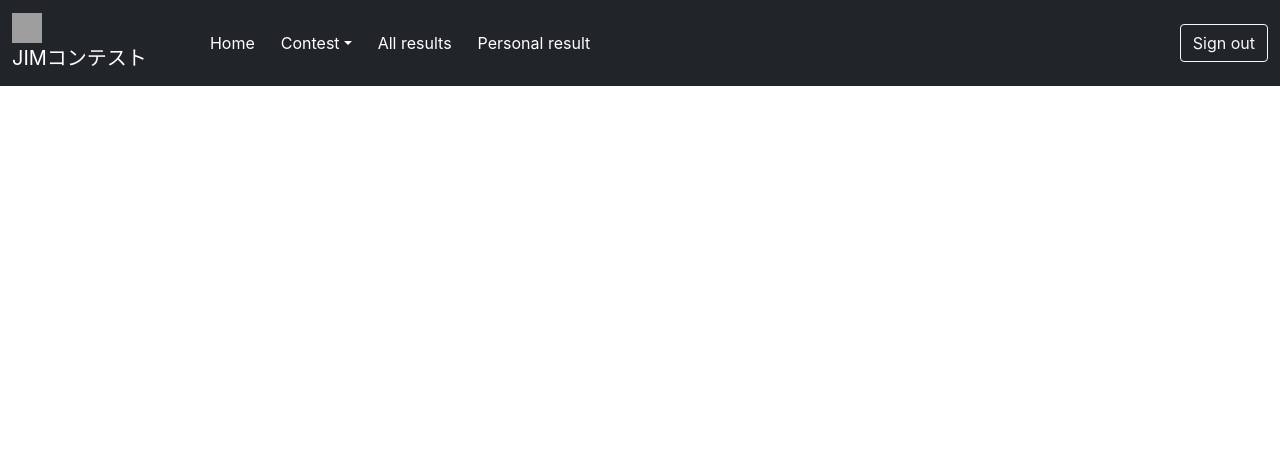
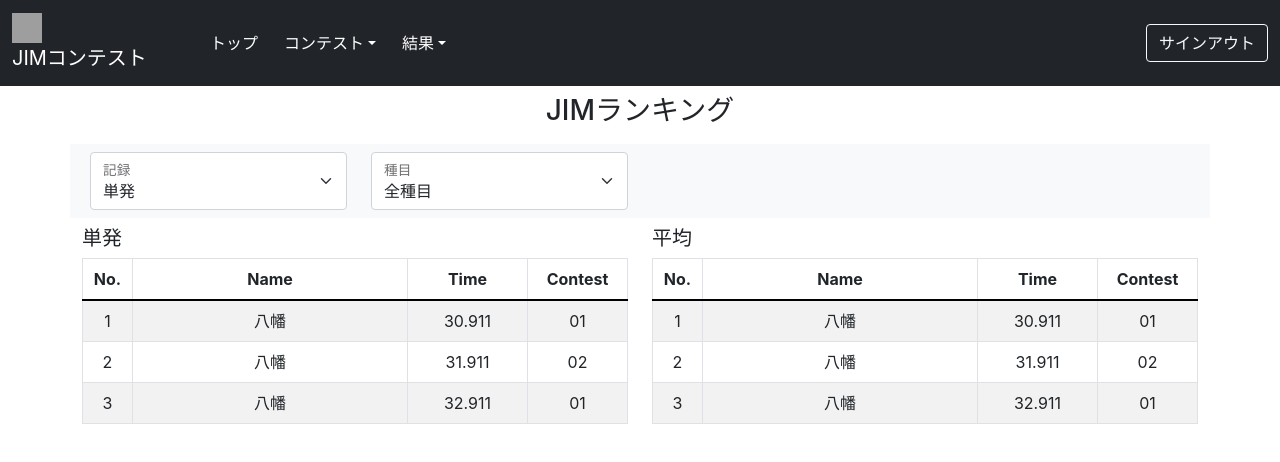
Before and after one commit to ky12228121/JIMContest, a React (Create React App) app: page /result/ranking in a window 1280 px wide. Shown: the top 462 px of the page. Built offline with nearby package versions, Linux system fonts and the light colour scheme; no server answers; grey boxes are pictures that could not be loaded; what aws-amplify would draw is missing.

Commit message:
ランキングページ作成

```diff
--- a/src/App.tsx
+++ b/src/App.tsx
@@ -9,6 +9,7 @@ import Contest from './Pages/Contest';
 import { userActions } from './Stores/UserReducer';
 import AllResult from './Pages/AllResult';
 import PersonalResult from './Pages/PersonalResult';
+import Ranking from './Pages/Ranking';
 
 const App = () => {
   // const dispatch = useDispatch();
@@ -42,6 +43,9 @@ const App = () => {
           <Route path="/result/personal">
             <PersonalResult />
           </Route>
+          <Route path="/result/ranking">
+            <Ranking />
+          </Route>
         </Switch>
       </BrowserRouter>
     </div>
--- /dev/null
+++ b/src/Components/AllResultFilter.tsx
@@ -0,0 +1,34 @@
+import { CUBE3, OH, SQ1 } from '../util/constant';
+
+const AllResultFilter = () => {
+  return (
+    <div className="row py-2 my-2 px-2 bg-light">
+      <div className="col-3">
+        <div className=" form-floating">
+          <select className="form-select" id="contestSelect">
+            <option selected value="00">
+              最新
+            </option>
+            <option value="01">01</option>
+            <option value="02">02</option>
+            <option value="03">03</option>
+          </select>
+          <label htmlFor="contestSelect">コンテストNo.</label>
+        </div>
+      </div>
+      <div className="col-3">
+        <div className=" form-floating">
+          <select className="form-select" id="contestType">
+            <option selected>全種目</option>
+            <option value={CUBE3}>{CUBE3}</option>
+            <option value={OH}>{OH}</option>
+            <option value={SQ1}>{SQ1}</option>
+          </select>
+          <label htmlFor="contestType">種目</label>
+        </div>
+      </div>
+    </div>
+  );
+};
+
+export default AllResultFilter;
--- /dev/null
+++ b/src/Components/RankingFilter.tsx
@@ -0,0 +1,32 @@
+import { CUBE3, OH, SQ1 } from '../util/constant';
+
+const RankingFilter = () => {
+  return (
+    <div className="row py-2 my-2 px-2 bg-light">
+      <div className="col-3">
+        <div className=" form-floating">
+          <select className="form-select" id="contestSelect">
+            <option selected value="single">
+              単発
+            </option>
+            <option value="average">平均</option>
+          </select>
+          <label htmlFor="contestSelect">記録</label>
+        </div>
+      </div>
+      <div className="col-3">
+        <div className=" form-floating">
+          <select className="form-select" id="contestType">
+            <option selected>全種目</option>
+            <option value={CUBE3}>{CUBE3}</option>
+            <option value={OH}>{OH}</option>
+            <option value={SQ1}>{SQ1}</option>
+          </select>
+          <label htmlFor="contestType">種目</label>
+        </div>
+      </div>
+    </div>
+  );
+};
+
+export default RankingFilter;
--- /dev/null
+++ b/src/Components/RankingTable.tsx
@@ -0,0 +1,46 @@
+import { RankingTableProps } from '../types/interfaces';
+import {
+  resultTableStyle,
+  tableBodyBorderStyle,
+  tableHeaderBorderStyle,
+} from '../styles/AllResultStyle';
+
+const RankingTable = (props: RankingTableProps) => {
+  const { data, recordType } = props;
+  const tableBody = data.map((record, index) => {
+    return (
+      <tr key={index}>
+        <td>{index + 1}</td>
+        <td>{record.name}</td>
+        <td>{record.time}</td>
+        <td>{record.contest}</td>
+      </tr>
+    );
+  });
+  return (
+    <div>
+      <div className="row">
+        <div className="col h5">{recordType}</div>
+      </div>
+      <table className="table table-striped text-center table-bordered">
+        <thead>
+          <tr style={tableHeaderBorderStyle}>
+            <th scope="col" style={{ width: '50px' }}>
+              No.
+            </th>
+            <th scope="col">Name</th>
+            <th scope="col" style={{ width: '120px' }}>
+              Time
+            </th>
+            <th scope="col" style={{ width: '100px' }}>
+              Contest
+            </th>
+          </tr>
+        </thead>
+        <tbody>{tableBody}</tbody>
+      </table>
+    </div>
+  );
+};
+
+export default RankingTable;
--- a/src/Layout/NavbarItem.tsx
+++ b/src/Layout/NavbarItem.tsx
@@ -1,5 +1,4 @@
 import { Auth } from 'aws-amplify';
-import React from 'react';
 import { useHistory } from 'react-router-dom';
 const NavBarItem = () => {
   const history = useHistory();
@@ -48,7 +47,7 @@ const NavBarItem = () => {
                 className="nav-item btn btn-dark"
                 onClick={() => onClickMove('/')}
               >
-                <div>Home</div>
+                <div>トップ</div>
               </li>
               <li className="nav-item dropdown btn btn-dark">
                 <div
@@ -56,7 +55,7 @@ const NavBarItem = () => {
                   role="button"
                   data-bs-toggle="dropdown"
                 >
-                  Contest
+                  コンテスト
                 </div>
                 <ul className="dropdown-menu">
                   <li>
@@ -88,18 +87,34 @@ const NavBarItem = () => {
                   </li>
                 </ul>
               </li>
-
+              <li className="nav-item dropdown btn btn-dark">
+                <div
+                  className="dropdown-toggle"
+                  role="button"
+                  data-bs-toggle="dropdown"
+                >
+                  結果
+                </div>
+                <ul className="dropdown-menu">
                   <li
-                className="nav-item btn btn-dark"
+                    className="dropdown-item"
                     onClick={() => onClickMove('/result/all')}
                   >
-                <div>All results</div>
+                    <div>コンテスト結果</div>
                   </li>
                   <li
-                className="nav-item btn btn-dark"
+                    className="dropdown-item"
                     onClick={() => onClickMove('/result/personal')}
                   >
-                <div>Personal result</div>
+                    <div>個人記録</div>
+                  </li>
+                  <li
+                    className="dropdown-item"
+                    onClick={() => onClickMove('/result/ranking')}
+                  >
+                    <div>ランキング</div>
+                  </li>
+                </ul>
               </li>
             </ul>
             <ul className="navbar-navmb-2 mb-lg-0">
@@ -107,7 +122,7 @@ const NavBarItem = () => {
                 className="nav-item btn btn-outline-light"
                 onClick={onClickLogout}
               >
-                <div>Sign out</div>
+                <div>サインアウト</div>
               </li>
             </ul>
           </div>
--- a/src/Pages/AllResult.tsx
+++ b/src/Pages/AllResult.tsx
@@ -1,3 +1,4 @@
+import AllResultFilter from '../Components/AllResultFilter';
 import ResultTable from '../Components/ResultTable';
 
 const testData = [
@@ -91,8 +92,9 @@ const AllResult = () => {
     <>
       <div className="container">
         <div className="row mt-2">
-          <div className="col h1 text-center">コンテストNo.{'01'}全結果</div>
+          <div className="col h3 text-center">コンテストNo.{'01'}全結果</div>
         </div>
+        <AllResultFilter />
         <div className="row mt-2">
           <div className="col-12">
             <ul className="nav nav-tabs border-0" id="nav-tab" role="tablist">
--- /dev/null
+++ b/src/Pages/Ranking.tsx
@@ -0,0 +1,44 @@
+import AllResultFilter from '../Components/AllResultFilter';
+import RankingFilter from '../Components/RankingFilter';
+import RankingTable from '../Components/RankingTable';
+import ResultTable from '../Components/ResultTable';
+
+const testData = [
+  {
+    name: '八幡',
+    type: '3×3×3',
+    time: '30.911',
+    contest: '01',
+  },
+  {
+    name: '八幡',
+    type: '3×3×3',
+    time: '31.911',
+    contest: '02',
+  },
+  {
+    name: '八幡',
+    type: '3×3×3',
+    time: '32.911',
+    contest: '01',
+  },
+];
+const Ranking = () => {
+  return (
+    <div className="container">
+      <div className="row mt-2">
+        <div className="col h3 text-center">JIMランキング</div>
+      </div>
+      <RankingFilter />
+      <div className="row">
+        <div className="col-6">
+          <RankingTable data={testData} recordType="単発" />
+        </div>
+        <div className="col-6">
+          <RankingTable data={testData} recordType="平均" />
+        </div>
+      </div>
+    </div>
+  );
+};
+export default Ranking;
--- a/src/styles/AllResultStyle.ts
+++ b/src/styles/AllResultStyle.ts
@@ -9,8 +9,8 @@ export const tableBodyBorderStyle = {
   borderLeft: '2px double black',
 };
 export const resultBestStyle = {
-  backgroundColor: '#CCFFCC',
+  color: '#009900',
 };
 export const resultWorstStyle = {
-  backgroundColor: '#FFCCFF',
+  color: '#FF00FF',
 };
--- a/src/util/constant.ts
+++ b/src/util/constant.ts
@@ -1 +1,4 @@
 export const MAX = 999999999;
+export const CUBE3 = '3×3×3';
+export const OH = '3×3×3 OH';
+export const SQ1 = 'Square-1';
```
Also changed, not shown: src/types/interfaces.ts (+10 -0 lines). Lines whose indentation alone changed are shown as unchanged.
